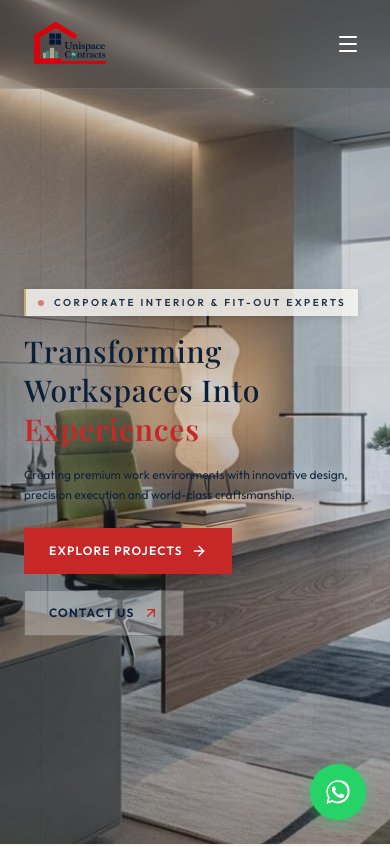
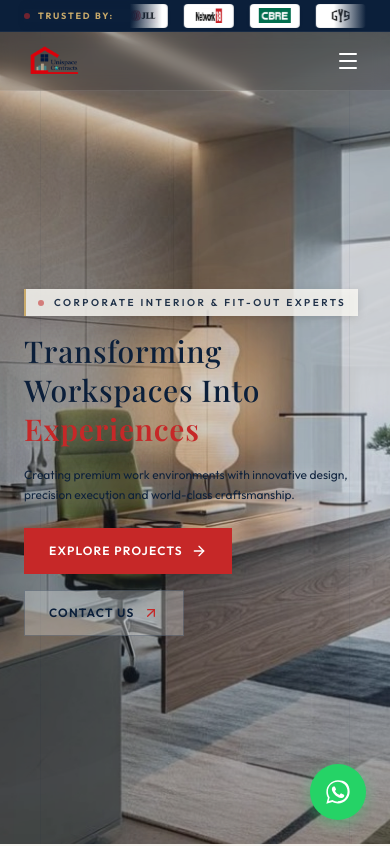
Before and after one commit to Aarohi113/Unispace, a React (Vite) app: page / in a window 390 px wide. Shown: the top 846 px of the page. Built offline with nearby package versions, Linux system fonts and the light colour scheme; a web font is replaced by a local one.

Commit message:
added fixed

```diff
--- a/src/App.jsx
+++ b/src/App.jsx
@@ -2,6 +2,7 @@ import React, { useState, useEffect } from 'react';
 import { motion, AnimatePresence } from 'framer-motion';
 import { X, Calendar, MapPin, Phone, Mail, ArrowUpRight, CheckCircle2, ChevronRight, Award, Briefcase, Users } from 'lucide-react';
 import Navbar from './components/Navbar';
+import TopMarquee from './components/TopMarquee';
 import Hero from './components/Hero';
 import Button from './components/Button';
 import TrustStripe from './components/TrustStripe';
@@ -220,8 +221,11 @@ function App() {
 
       <div className="relative min-h-screen bg-primary-bg selection:bg-luxury-highlight selection:text-primary-dark">
 
+        {/* Top Announcement/Trust Marquee */}
+        {currentPage === 'home' && <TopMarquee />}
+
         {/* Floating Navbar */}
-        <Navbar onOpenConsultation={() => setIsModalOpen(true)} />
+        <Navbar currentPage={currentPage} onOpenConsultation={() => setIsModalOpen(true)} />
 
         {currentPage === 'about' ? (
           <AboutUs onOpenConsultation={() => setIsModalOpen(true)} />
--- a/src/components/AboutUs.jsx
+++ b/src/components/AboutUs.jsx
@@ -2,6 +2,7 @@ import React from 'react';
 import { motion } from 'framer-motion';
 import { Shield, Target, Award, Users } from 'lucide-react';
 import CallToAction from './CallToAction';
+import TrustStripe from './TrustStripe';
 
 const AboutUs = ({ onOpenConsultation }) => {
   // Animation Variants for Scroll-Triggered animations
@@ -24,7 +25,7 @@ const AboutUs = ({ onOpenConsultation }) => {
   });
 
   return (
-    <div className="bg-primary-bg min-h-screen pt-[80px] font-sans text-text-charcoal overflow-x-hidden">
+    <div className="bg-primary-bg min-h-screen pt-[60px] font-sans text-text-charcoal overflow-x-hidden">
 
       {/* 1. Hero Section (60-70vh) */}
       <section className="relative h-[65vh] w-full flex items-center justify-center overflow-hidden">
@@ -73,6 +74,9 @@ const AboutUs = ({ onOpenConsultation }) => {
           <div className="w-[1px] h-full bg-white" />
         </div>
       </section>
+
+      {/* Trust Stripe Section */}
+      <TrustStripe />
 
       {/* 1.5. Corporate Overview & Trust Section */}
       <section className="py-12 md:py-16 bg-white border-b border-black/5 relative">
--- a/src/components/CallToAction.jsx
+++ b/src/components/CallToAction.jsx
@@ -48,6 +48,7 @@ const CallToAction = ({ onOpenConsultation }) => {
         </motion.p>
 
         {/* Action Button (Transparent with thin white border, gold highlight on hover) */}
+        <a href="#contact-us">
           <motion.button
             initial={{ opacity: 0, scale: 0.95 }}
             whileInView={{ opacity: 1, scale: 1 }}
@@ -59,11 +60,11 @@ const CallToAction = ({ onOpenConsultation }) => {
               color: '#C8A96A',
               backgroundColor: 'rgba(0, 0, 0, 0.3)'
             }}
-          onClick={onOpenConsultation}
             className="mt-6 px-8 py-3.5 border border-white text-white font-sans text-xs tracking-[0.2em] font-semibold uppercase transition-all duration-300 cursor-pointer"
           >
             Witness Our Work in Action
           </motion.button>
+        </a>
 
       </div>
     </section>
--- a/src/components/Navbar.jsx
+++ b/src/components/Navbar.jsx
@@ -4,7 +4,7 @@ import { Menu, X, ArrowRight } from 'lucide-react';
 import Button from './Button';
 import unispaceLogo from '../assets/unispacelogo.png';
 
-const Navbar = ({ onOpenConsultation }) => {
+const Navbar = ({ currentPage = 'home', onOpenConsultation }) => {
   const [isScrolled, setIsScrolled] = useState(false);
   const [isMobileMenuOpen, setIsMobileMenuOpen] = useState(false);
 
@@ -20,6 +20,17 @@ const Navbar = ({ onOpenConsultation }) => {
     return () => window.removeEventListener('scroll', handleScroll);
   }, []);
 
+  const showScrolledState = isScrolled || currentPage !== 'home';
+
+  const isHome = currentPage === 'home';
+  const logoClass = isHome
+    ? 'h-[42px] sm:h-[46px] md:h-[52px]'
+    : 'h-[50px] sm:h-[58px] md:h-[66px]';
+
+  const navPadding = isHome
+    ? (showScrolledState ? 'py-1.5 sm:py-2' : 'py-2 sm:py-3.5')
+    : (showScrolledState ? 'py-2.5 sm:py-3' : 'py-3.5 sm:py-4.5');
+
   const navLinks = [
     { name: 'Home', href: '#home' },
     { name: 'About', href: '#about' },
@@ -34,9 +45,9 @@ const Navbar = ({ onOpenConsultation }) => {
         initial={{ y: -100, opacity: 0 }}
         animate={{ y: 0, opacity: 1 }}
         transition={{ duration: 0.8, ease: [0.16, 1, 0.3, 1] }}
-        className={`fixed top-0 left-0 right-0 z-50 transition-all duration-500 ${isScrolled
-          ? 'bg-primary-bg/95 border-b border-black/5 shadow-lg py-2.5 sm:py-4'
-          : 'bg-black/10 backdrop-blur-md border-b border-white/10 py-3 sm:py-5'
+        className={`fixed left-0 right-0 z-50 transition-all duration-500 ${showScrolledState
+          ? `top-0 bg-white/90 backdrop-blur-sm border-b border-black/5 shadow-lg ${navPadding}`
+          : `top-8 sm:top-11 bg-black/10 backdrop-blur-sm border-b border-white/10 ${navPadding}`
           }`}
       >
         <div className="max-w-7xl mx-auto px-6 md:px-12 flex items-center justify-between">
@@ -45,7 +56,7 @@ const Navbar = ({ onOpenConsultation }) => {
             <img
               src={unispaceLogo}
               alt="Unispace Contracts Logo"
-              className="h-16 sm:h-20 md:h-24 w-auto object-contain"
+              className={`${logoClass} w-auto object-contain`}
             />
           </a>
 
@@ -55,12 +66,12 @@ const Navbar = ({ onOpenConsultation }) => {
               <a
                 key={link.name}
                 href={link.href}
-                className={`relative font-sans text-xs uppercase tracking-widest font-semibold py-1.5 transition-colors duration-300 ${isScrolled ? 'text-primary-dark/80 hover:text-brand-accent' : 'text-white/80 hover:text-luxury-highlight'
+                className={`relative font-sans text-xs uppercase tracking-widest font-semibold py-1.5 transition-colors duration-300 ${showScrolledState ? 'text-primary-dark/80 hover:text-brand-accent' : 'text-white/80 hover:text-luxury-highlight'
                   } group`}
               >
                 {link.name}
                 {/* Custom animated underline */}
-                <span className={`absolute bottom-0 left-0 w-0 h-[1.5px] transition-all duration-300 group-hover:w-full ${isScrolled ? 'bg-brand-accent' : 'bg-luxury-highlight'
+                <span className={`absolute bottom-0 left-0 w-0 h-[1.5px] transition-all duration-300 group-hover:w-full ${showScrolledState ? 'bg-brand-accent' : 'bg-luxury-highlight'
                   }`} />
               </a>
             ))}
@@ -78,7 +89,7 @@ const Navbar = ({ onOpenConsultation }) => {
           {/* Mobile Hamburger Button */}
           <button
             onClick={() => setIsMobileMenuOpen(!isMobileMenuOpen)}
-            className={`lg:hidden p-1.5 focus:outline-none transition-colors duration-300 ${isScrolled ? 'text-primary-dark hover:text-brand-accent' : 'text-white hover:text-luxury-highlight'
+            className={`lg:hidden p-1.5 focus:outline-none transition-colors duration-300 ${showScrolledState ? 'text-primary-dark hover:text-brand-accent' : 'text-white hover:text-luxury-highlight'
               }`}
             aria-label="Toggle menu"
           >
@@ -144,7 +155,7 @@ const Navbar = ({ onOpenConsultation }) => {
                   variant="primary"
                   className="w-full py-4 text-center justify-center rounded-none"
                 >
-                  Book Consultation
+                  Book Site Visit
                 </Button>
               </a>
               <div className="text-center text-text-charcoal/40 text-[10px] uppercase tracking-widest">
--- a/src/components/OurServices.jsx
+++ b/src/components/OurServices.jsx
@@ -11,7 +11,7 @@ const servicesList = [
   {
     num: "01",
     tag: "Commercial Development",
-    title: "Commercial / Institution & others urban project",
+    title: "Turnkey Projects/ Design & Build",
     desc: "Turnkey urban developments, educational institutes, and retail complexes designed and executed to meet global institutional safety and performance standards.",
     image: "/commercial-urban.jpg",
     icon: Building2
@@ -69,7 +69,7 @@ const servicesList = [
     tag: "Sustainable Water",
     title: "Boring, Bore well and Rain Water Harvesting",
     desc: "Sustainable water resource development, including deep borewell drilling, structural well rings, and rainwater harvesting groundwater recharge systems.",
-    image: "/boring-borewell.jpg",
+    image: "/rainharvest.jpeg",
     icon: CloudRain
   },
   {
@@ -173,7 +173,7 @@ const OurServices = ({ onOpenConsultation }) => {
   const dotY = useTransform(smoothProgress, [0, 1], ["80px", "calc(100% - 80px)"]);
 
   return (
-    <div className="relative min-h-screen bg-primary-bg pt-[80px] md:pt-[90px]">
+    <div className="relative min-h-screen bg-primary-bg pt-[80px] md:pt-[60px]">
       {/* Hero Header */}
       <section className="relative h-[50vh] flex flex-col justify-center items-center text-center px-6 bg-primary-dark overflow-hidden">
         {/* Abstract Architectural Background Video / Overlay */}
--- /dev/null
+++ b/src/components/TopMarquee.jsx
@@ -0,0 +1,62 @@
+import React, { useState, useEffect } from 'react';
+
+const TopMarquee = () => {
+  const [isScrolled, setIsScrolled] = useState(false);
+
+  useEffect(() => {
+    const handleScroll = () => {
+      if (window.scrollY > 50) {
+        setIsScrolled(true);
+      } else {
+        setIsScrolled(false);
+      }
+    };
+    window.addEventListener('scroll', handleScroll);
+    return () => window.removeEventListener('scroll', handleScroll);
+  }, []);
+
+  const screenshots = import.meta.glob('../assets/Screenshot*.png', { eager: true, import: 'default' });
+  const logoPaths = Object.values(screenshots);
+
+  // Duplicate the list of logos to make the marquee scroll seamlessly
+  const marqueeList = [...logoPaths, ...logoPaths, ...logoPaths];
+
+  return (
+    <div className={`fixed top-0 left-0 right-0 z-50 h-8 sm:h-11 bg-primary-dark border-b border-white/5 flex items-center overflow-hidden transition-all duration-500 ${isScrolled ? '-translate-y-full opacity-0' : 'translate-y-0 opacity-100'
+      }`}>
+      <div className="max-w-7xl mx-auto px-6 md:px-12 w-full flex items-center justify-between">
+        {/* Left static label */}
+        <div className="shrink-0 flex items-center gap-2 pr-4 bg-primary-dark z-10 shadow-[4px_0_8px_rgba(11,31,58,0.95)]">
+          <span className="w-1.5 h-1.5 rounded-full bg-brand-accent animate-pulse" />
+          <span className="text-[9px] sm:text-[10px] font-bold tracking-[0.2em] text-[#C8A96A] font-sans uppercase">
+            Trusted By:
+          </span>
+        </div>
+
+        {/* Scrolling logo marquee */}
+        <div className="w-full overflow-hidden relative flex items-center">
+          {/* Ambient overlays to smooth-fade the logos in and out of the edges */}
+          <div className="absolute left-0 top-0 bottom-0 w-8 bg-gradient-to-r from-primary-dark to-transparent z-10 pointer-events-none" />
+          <div className="absolute right-0 top-0 bottom-0 w-8 bg-gradient-to-l from-primary-dark to-transparent z-10 pointer-events-none" />
+
+          <div className="animate-marquee flex gap-4 sm:gap-6 items-center whitespace-nowrap">
+            {marqueeList.map((logoPath, idx) => (
+              <div
+                key={idx}
+                className="flex items-center justify-center h-6 sm:h-8 px-2 sm:px-3 bg-white rounded border border-black/5 shadow-[0_2px_6px_rgba(0,0,0,0.03)] min-w-[50px] sm:min-w-[80px] hover:scale-105 transition-transform duration-300"
+              >
+                <img
+                  src={logoPath}
+                  alt={`Partner Logo ${idx + 1}`}
+                  className="h-4 sm:h-5.5 w-auto object-contain pointer-events-none"
+                />
+              </div>
+            ))}
+          </div>
+        </div>
+      </div>
+    </div>
+  );
+};
+
+export default TopMarquee;
--- a/src/components/WhatWeDo.jsx
+++ b/src/components/WhatWeDo.jsx
@@ -79,7 +79,7 @@ const services = [
     tag: "Environment",
     title: "Treatment Plants",
     desc: "Water treatment plants and environmental protection infrastructure built to meet compliance standards and reduce environmental impact.",
-    image: "/misc-civil-works.jpg"
+    image: "/STP-Treatment-plant.jpg"
   },
   {
     num: "15",
```
Also changed, not shown: src/components/AllProjects.jsx (+17 -21 lines), src/components/Hero.jsx (+20 -4 lines), public/rainharvest.jpeg (added), public/residential-img.jpeg (added). Lines whose indentation alone changed are shown as unchanged.
